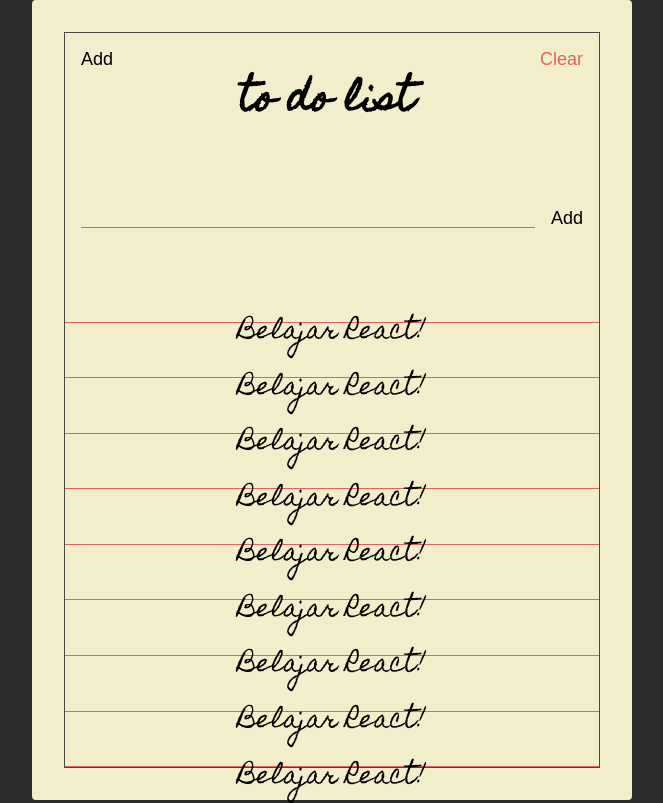
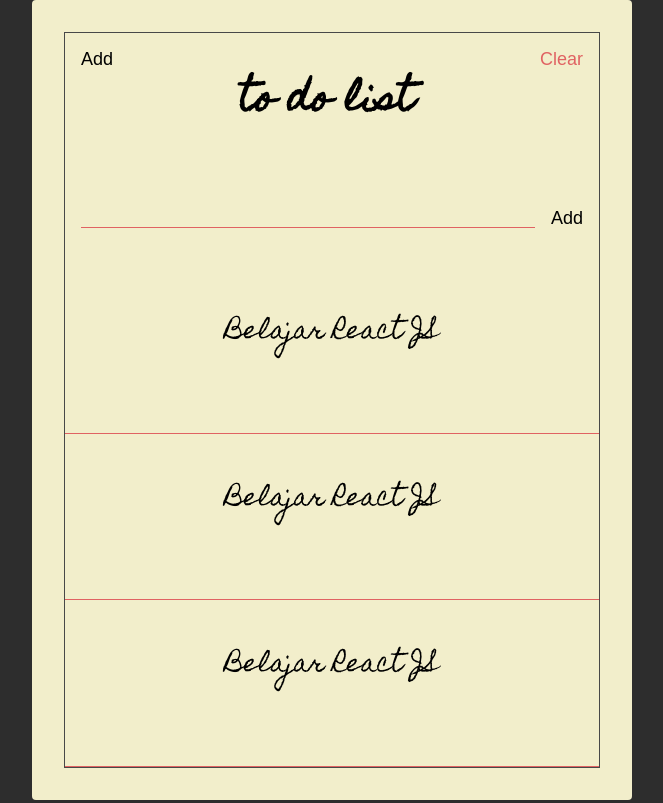
Before and after one commit to Fikrifire19/react-todo-list, a React (Create React App) app: page / in a window 1280 px wide. Shown: the whole page, without its empty margins (308-971 px from the left). Built offline with nearby package versions, Linux system fonts and the light colour scheme.

Commit message:
refactor todos & todolist component

```diff
--- a/src/components/Todos.jsx
+++ b/src/components/Todos.jsx
@@ -1,36 +1,8 @@
 import React from "react";
+import PropTypes from "prop-types";
 import Todo from "./Todo";
 
-const Todos = () => {
-  const todos = [
-    {
-      text: "Belajar React!"
-    },
-    {
-      text: "Belajar React!"
-    },
-    {
-      text: "Belajar React!"
-    },
-    {
-      text: "Belajar React!"
-    },
-    {
-      text: "Belajar React!"
-    },
-    {
-      text: "Belajar React!"
-    },
-    {
-      text: "Belajar React!"
-    },
-    {
-      text: "Belajar React!"
-    },
-    {
-      text: "Belajar React!"
-    }
-  ];
+const Todos = ({ todos }) => {
   return (
     <section className="todos">
       {todos.map(todo => {
@@ -40,4 +12,12 @@ const Todos = () => {
   );
 };
 
+Todos.propTypes = {
+  todos: PropTypes.arrayOf(
+    PropTypes.shape({
+      text: PropTypes.string
+    })
+  )
+};
+
 export default Todos;
--- a/src/pages/TodoList.jsx
+++ b/src/pages/TodoList.jsx
@@ -1,4 +1,4 @@
-import React from "react";
+import React, { useState } from "react";
 
 import Paper from "../components/Paper";
 import Header from "../components/Header";
@@ -6,11 +6,16 @@ import TodoForm from "../components/TodoForm";
 import Todos from "../components/Todos";
 
 const TodoList = () => {
+  const [todos, setTodos] = useState([
+    { text: "Belajar React JS" },
+    { text: "Belajar React JS" },
+    { text: "Belajar React JS" }
+  ]);
   return (
     <Paper>
       <Header />
       <TodoForm />
-      <Todos />
+      <Todos todos={todos} />
     </Paper>
   );
 };
```
